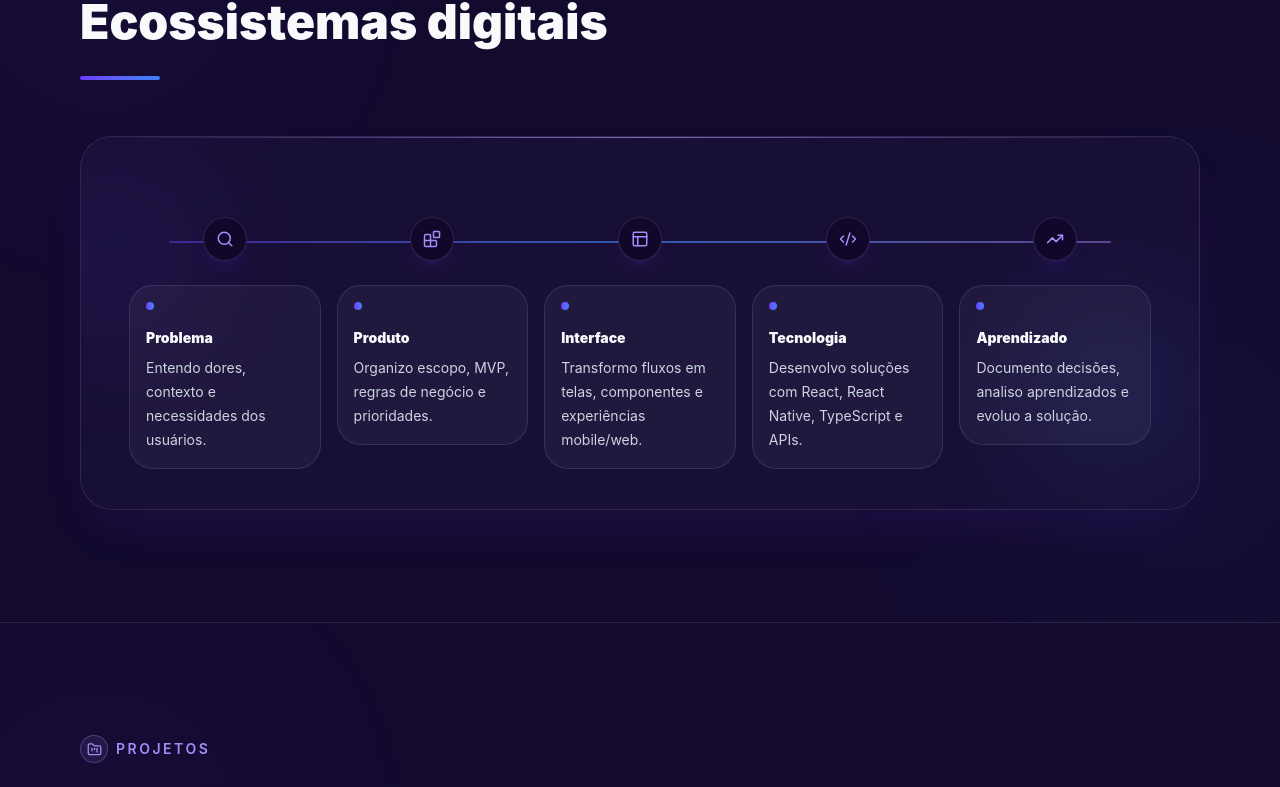
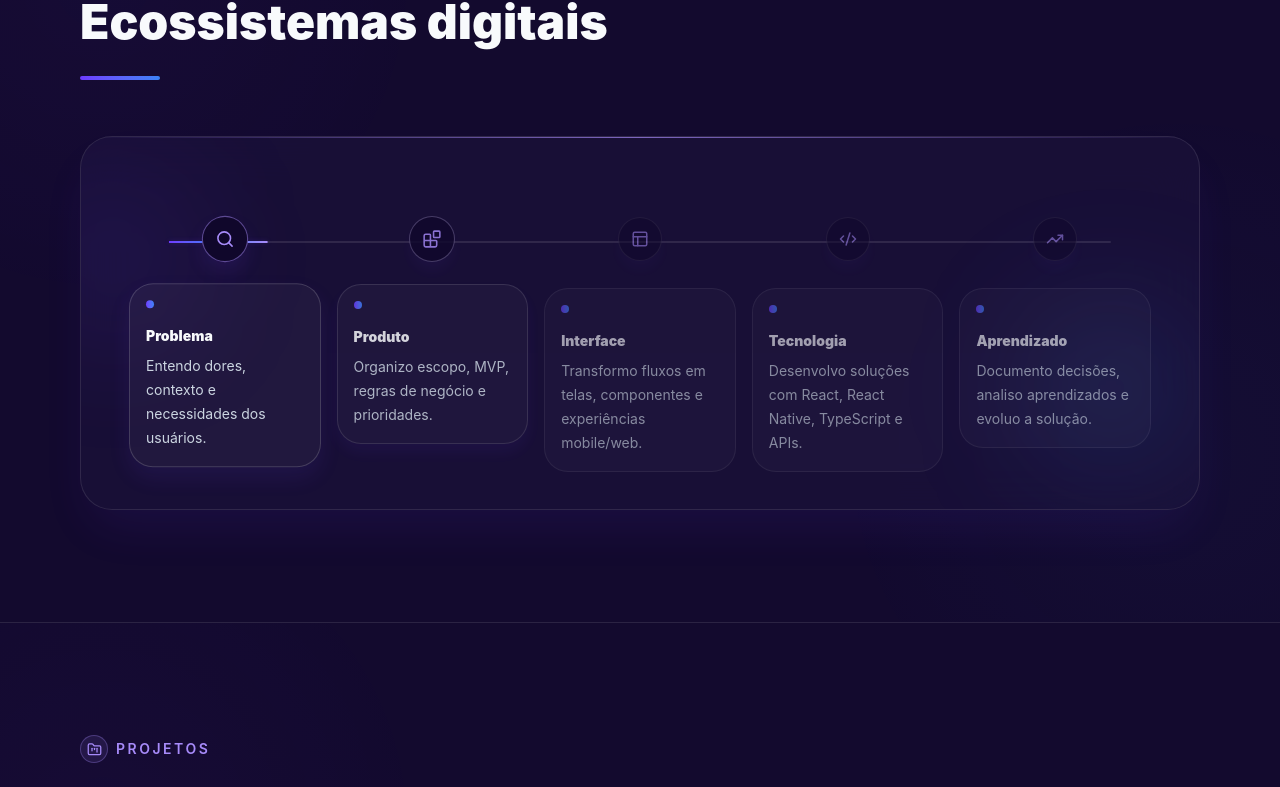
Before and after one commit to anepaixao/portfolio-ane-paixao, a React (Vite) app: page / in a window 1280 px wide. Shown: the part 2290-3077 px from the top of the page. Built offline with nearby package versions, Linux system fonts and the light colour scheme.

Commit message:
feat(process): add automatic process timeline

```diff
--- a/src/components/sections/Process.tsx
+++ b/src/components/sections/Process.tsx
@@ -1,4 +1,4 @@
-import { motion } from 'framer-motion';
+import { motion, useInView, useReducedMotion } from 'framer-motion';
 import {
   Blocks,
   Code2,
@@ -8,6 +8,7 @@ import {
   TrendingUp,
 } from 'lucide-react';
 import type { LucideIcon } from 'lucide-react';
+import { useEffect, useRef, useState } from 'react';
 
 const steps: Array<{
   title: string;
@@ -41,18 +42,52 @@ const steps: Array<{
   },
 ];
 
+const STEP_DURATION_MS = 900;
+const FINAL_PAUSE_MS = 1350;
+
 export function Process() {
+  const sectionRef = useRef<HTMLElement>(null);
+  const prefersReducedMotion = useReducedMotion();
+  const isInView = useInView(sectionRef, { amount: 0.32 });
+  const [activeStep, setActiveStep] = useState(0);
+  const completedStep = prefersReducedMotion ? steps.length : activeStep;
+  const progressScale = Math.min(completedStep / (steps.length - 1), 1);
+
+  useEffect(() => {
+    if (prefersReducedMotion) {
+      setActiveStep(steps.length);
+      return undefined;
+    }
+
+    if (!isInView) {
+      setActiveStep(0);
+      return undefined;
+    }
+
+    const timeout = window.setTimeout(
+      () => {
+        setActiveStep((current) =>
+          current >= steps.length ? 0 : current + 1,
+        );
+      },
+      activeStep >= steps.length ? FINAL_PAUSE_MS : STEP_DURATION_MS,
+    );
+
+    return () => window.clearTimeout(timeout);
+  }, [activeStep, isInView, prefersReducedMotion]);
+
   return (
     <section
       aria-labelledby="process-title"
       className="section-block overflow-hidden bg-portfolio-bg-alt"
       id="processo"
+      ref={sectionRef}
     >
       <div className="section-shell">
         <div className="max-w-3xl">
           <p className="inline-flex items-center gap-2 text-sm font-semibold uppercase tracking-[0.18em] text-portfolio-lilac">
             <span className="grid size-6 place-items-center rounded-full border border-white/10 bg-white/[0.04] text-portfolio-lilac">
-              <Orbit size={13} />
+              <Orbit aria-hidden="true" size={13} />
             </span>
             Processo
           </p>
@@ -67,81 +102,270 @@ export function Process() {
 
         <motion.div
           className="relative mt-14 overflow-hidden rounded-[2rem] border border-white/10 bg-portfolio-card/75 p-6 shadow-2xl shadow-portfolio-purple/10 backdrop-blur-xl sm:p-8 lg:p-10"
-          initial={{ opacity: 0, y: 16 }}
-          transition={{ duration: 0.55 }}
+          initial={prefersReducedMotion ? false : { opacity: 0, y: 16 }}
+          transition={{ duration: prefersReducedMotion ? 0 : 0.55 }}
           viewport={{ once: true, amount: 0.2 }}
-          whileInView={{ opacity: 1, y: 0 }}
+          whileInView={prefersReducedMotion ? undefined : { opacity: 1, y: 0 }}
         >
           <div className="absolute inset-x-0 top-0 h-px bg-gradient-to-r from-transparent via-portfolio-lilac/70 to-transparent" />
           <div className="pointer-events-none absolute -left-12 top-10 h-40 w-40 rounded-full bg-portfolio-purple/12 blur-3xl" />
           <div className="pointer-events-none absolute bottom-8 right-0 h-44 w-44 rounded-full bg-portfolio-blue/12 blur-3xl" />
 
-          <div className="hidden lg:block">
-            <div className="relative px-2 pt-10">
-              <div className="absolute left-12 right-12 top-16 h-0.5 rounded-full bg-gradient-to-r from-portfolio-purple/45 via-portfolio-blue/65 to-portfolio-lilac/45" />
+          <DesktopTimeline
+            activeStep={completedStep}
+            prefersReducedMotion={Boolean(prefersReducedMotion)}
+            progressScale={progressScale}
+          />
 
-              <div className="relative z-10 grid grid-cols-5 gap-4">
-                {steps.map(({ title, description, Icon }, index) => (
-                  <motion.div
-                    className="group text-center"
-                    key={title}
-                    initial={{ opacity: 0, y: 16 }}
-                    transition={{ delay: index * 0.07, duration: 0.45 }}
-                    viewport={{ once: true, amount: 0.2 }}
-                    whileHover={{ y: -4 }}
-                    whileInView={{ opacity: 1, y: 0 }}
-                  >
-                    <div className="mx-auto grid size-11 place-items-center rounded-full border border-white/12 bg-portfolio-bg text-portfolio-lilac shadow-lg shadow-portfolio-purple/10 transition duration-200 group-hover:border-portfolio-lilac/45">
-                      <Icon size={18} />
-                    </div>
-                    <div className="mt-6 rounded-3xl border border-white/10 bg-white/[0.04] p-4 text-left transition duration-200 hover:border-portfolio-lilac/35 hover:bg-white/[0.06] hover:shadow-lg hover:shadow-portfolio-purple/10">
-                      <span className="mb-3 inline-flex size-2 rounded-full bg-gradient-to-r from-portfolio-purple to-portfolio-blue" />
-                      <p className="text-sm font-black text-portfolio-text">
-                        {title}
-                      </p>
-                      <p className="mt-2 text-sm leading-6 text-portfolio-muted">
-                        {description}
-                      </p>
-                    </div>
-                  </motion.div>
-                ))}
-              </div>
-            </div>
-          </div>
-
-          <div className="lg:hidden">
-            <div className="relative pl-14">
-              <div className="absolute bottom-5 left-5 top-5 w-0.5 rounded-full bg-gradient-to-b from-portfolio-purple/45 via-portfolio-blue/65 to-portfolio-lilac/45" />
-
-              <div className="grid gap-5">
-                {steps.map(({ title, description, Icon }, index) => (
-                  <motion.div
-                    className="rounded-3xl border border-white/10 bg-white/[0.04] p-4"
-                    key={title}
-                    initial={{ opacity: 0, y: 14 }}
-                    transition={{ delay: index * 0.06, duration: 0.42 }}
-                    viewport={{ once: true, amount: 0.2 }}
-                    whileHover={{ y: -2 }}
-                    whileInView={{ opacity: 1, y: 0 }}
-                  >
-                    <div className="flex items-center gap-3">
-                      <div className="grid size-10 shrink-0 place-items-center rounded-full border border-white/12 bg-portfolio-bg text-portfolio-lilac shadow-lg shadow-portfolio-purple/10">
-                        <Icon size={17} />
-                      </div>
-                      <p className="text-sm font-black text-portfolio-text">
-                        {title}
-                      </p>
-                    </div>
-                    <p className="mt-3 text-sm leading-6 text-portfolio-muted">
-                      {description}
-                    </p>
-                  </motion.div>
-                ))}
-              </div>
-            </div>
-          </div>
+          <MobileTimeline
+            activeStep={completedStep}
+            prefersReducedMotion={Boolean(prefersReducedMotion)}
+            progressScale={progressScale}
+          />
         </motion.div>
       </div>
     </section>
   );
 }
+
+type TimelineProps = {
+  activeStep: number;
+  prefersReducedMotion: boolean;
+  progressScale: number;
+};
+
+function DesktopTimeline({
+  activeStep,
+  prefersReducedMotion,
+  progressScale,
+}: TimelineProps) {
+  return (
+    <div className="hidden lg:block">
+      <div className="relative px-2 pt-10">
+        <div className="absolute left-12 right-12 top-16 h-0.5 rounded-full bg-white/10" />
+        <motion.div
+          aria-hidden="true"
+          animate={{ scaleX: progressScale }}
+          className="absolute left-12 right-12 top-16 h-0.5 origin-left rounded-full bg-gradient-to-r from-portfolio-purple via-portfolio-blue to-portfolio-lilac shadow-[0_0_16px_rgba(109,59,255,0.22)]"
+          transition={{ duration: prefersReducedMotion ? 0 : 0.55, ease: 'easeOut' }}
+        />
+
+        <div className="relative z-10 grid grid-cols-5 gap-4">
+          {steps.map((step, index) => (
+            <ProcessStep
+              activeStep={activeStep}
+              index={index}
+              key={step.title}
+              orientation="desktop"
+              prefersReducedMotion={prefersReducedMotion}
+              step={step}
+            />
+          ))}
+        </div>
+      </div>
+    </div>
+  );
+}
+
+function MobileTimeline({
+  activeStep,
+  prefersReducedMotion,
+  progressScale,
+}: TimelineProps) {
+  return (
+    <div className="lg:hidden">
+      <div className="relative pl-12 sm:pl-14">
+        <div className="absolute bottom-5 left-5 top-5 w-0.5 rounded-full bg-white/10" />
+        <motion.div
+          aria-hidden="true"
+          animate={{ scaleY: progressScale }}
+          className="absolute bottom-5 left-5 top-5 w-0.5 origin-top rounded-full bg-gradient-to-b from-portfolio-purple via-portfolio-blue to-portfolio-lilac shadow-[0_0_16px_rgba(109,59,255,0.2)]"
+          transition={{ duration: prefersReducedMotion ? 0 : 0.55, ease: 'easeOut' }}
+        />
+
+        <div className="grid gap-5">
+          {steps.map((step, index) => (
+            <ProcessStep
+              activeStep={activeStep}
+              index={index}
+              key={step.title}
+              orientation="mobile"
+              prefersReducedMotion={prefersReducedMotion}
+              step={step}
+            />
+          ))}
+        </div>
+      </div>
+    </div>
+  );
+}
+
+type ProcessStepProps = {
+  activeStep: number;
+  index: number;
+  orientation: 'desktop' | 'mobile';
+  prefersReducedMotion: boolean;
+  step: (typeof steps)[number];
+};
+
+function ProcessStep({
+  activeStep,
+  index,
+  orientation,
+  prefersReducedMotion,
+  step,
+}: ProcessStepProps) {
+  const { title, description, Icon } = step;
+  const isReached = activeStep >= index;
+  const isCurrent = activeStep === index;
+  const isComplete = activeStep >= steps.length;
+
+  if (orientation === 'desktop') {
+    return (
+      <motion.div
+        className="group text-center"
+        initial={prefersReducedMotion ? false : { opacity: 0, y: 16 }}
+        transition={{
+          delay: prefersReducedMotion ? 0 : index * 0.07,
+          duration: prefersReducedMotion ? 0 : 0.45,
+        }}
+        viewport={{ once: true, amount: 0.2 }}
+        whileInView={prefersReducedMotion ? undefined : { opacity: 1, y: 0 }}
+      >
+        <TimelineNode
+          Icon={Icon}
+          isComplete={isComplete}
+          isCurrent={isCurrent}
+          isReached={isReached}
+          prefersReducedMotion={prefersReducedMotion}
+        />
+        <TimelineCard
+          description={description}
+          isComplete={isComplete}
+          isCurrent={isCurrent}
+          isReached={isReached}
+          prefersReducedMotion={prefersReducedMotion}
+          title={title}
+        />
+      </motion.div>
+    );
+  }
+
+  return (
+    <motion.div
+      className="relative"
+      initial={prefersReducedMotion ? false : { opacity: 0, y: 14 }}
+      transition={{
+        delay: prefersReducedMotion ? 0 : index * 0.06,
+        duration: prefersReducedMotion ? 0 : 0.42,
+      }}
+      viewport={{ once: true, amount: 0.2 }}
+      whileInView={prefersReducedMotion ? undefined : { opacity: 1, y: 0 }}
+    >
+      <div className="absolute -left-12 top-4 sm:-left-14">
+        <TimelineNode
+          Icon={Icon}
+          isComplete={isComplete}
+          isCurrent={isCurrent}
+          isReached={isReached}
+          prefersReducedMotion={prefersReducedMotion}
+        />
+      </div>
+      <TimelineCard
+        description={description}
+        isComplete={isComplete}
+        isCurrent={isCurrent}
+        isReached={isReached}
+        prefersReducedMotion={prefersReducedMotion}
+        title={title}
+      />
+    </motion.div>
+  );
+}
+
+type TimelineStateProps = {
+  isComplete: boolean;
+  isCurrent: boolean;
+  isReached: boolean;
+  prefersReducedMotion: boolean;
+};
+
+type TimelineNodeProps = TimelineStateProps & {
+  Icon: LucideIcon;
+};
+
+function TimelineNode({
+  Icon,
+  isComplete,
+  isCurrent,
+  isReached,
+  prefersReducedMotion,
+}: TimelineNodeProps) {
+  const activeGlow = isCurrent && !isComplete;
+
+  return (
+    <motion.div
+      animate={{
+        borderColor: isReached
+          ? 'rgba(167,139,250,0.5)'
+          : 'rgba(255,255,255,0.12)',
+        boxShadow: activeGlow
+          ? '0 0 24px rgba(109,59,255,0.26)'
+          : isReached
+            ? '0 10px 20px -3px rgba(109,59,255,0.14)'
+            : '0 10px 15px -3px rgba(109,59,255,0.08)',
+        opacity: isReached ? 1 : 0.52,
+        scale: activeGlow ? 1.08 : isReached ? 1.03 : 1,
+      }}
+      className="mx-auto grid size-11 place-items-center rounded-full border bg-portfolio-bg text-portfolio-lilac shadow-lg transition duration-200 group-hover:border-portfolio-lilac/45"
+      transition={{ duration: prefersReducedMotion ? 0 : 0.38, ease: 'easeOut' }}
+    >
+      <Icon aria-hidden="true" size={18} />
+    </motion.div>
+  );
+}
+
+type TimelineCardProps = TimelineStateProps & {
+  description: string;
+  title: string;
+};
+
+function TimelineCard({
+  description,
+  isComplete,
+  isCurrent,
+  isReached,
+  prefersReducedMotion,
+  title,
+}: TimelineCardProps) {
+  const activeGlow = isCurrent && !isComplete;
+
+  return (
+    <motion.div
+      animate={{
+        borderColor: isReached
+          ? 'rgba(255,255,255,0.16)'
+          : 'rgba(255,255,255,0.1)',
+        boxShadow: activeGlow
+          ? '0 14px 28px rgba(109,59,255,0.14)'
+          : isReached
+            ? '0 8px 18px rgba(109,59,255,0.06)'
+            : '0 0 0 rgba(109,59,255,0)',
+        opacity: isReached ? 1 : 0.62,
+        y: activeGlow ? -4 : isReached ? 0 : 3,
+      }}
+      className="mt-5 rounded-3xl border bg-white/[0.04] p-4 text-left transition duration-200 hover:border-portfolio-lilac/35 hover:bg-white/[0.06] hover:shadow-lg hover:shadow-portfolio-purple/10 lg:mt-6"
+      transition={{ duration: prefersReducedMotion ? 0 : 0.38, ease: 'easeOut' }}
+      whileHover={prefersReducedMotion ? undefined : { y: -3 }}
+    >
+      <span
+        aria-hidden="true"
+        className="mb-3 inline-flex size-2 rounded-full bg-gradient-to-r from-portfolio-purple to-portfolio-blue"
+      />
+      <p className="text-sm font-black text-portfolio-text">{title}</p>
+      <p className="mt-2 text-sm leading-6 text-portfolio-muted">
+        {description}
+      </p>
+    </motion.div>
+  );
+}
```
